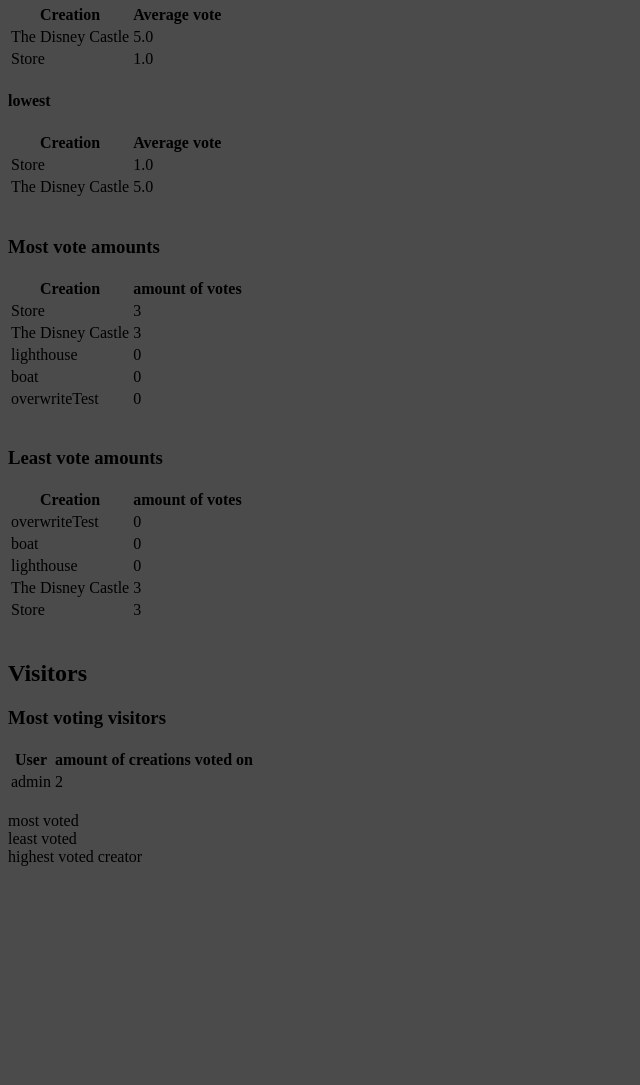
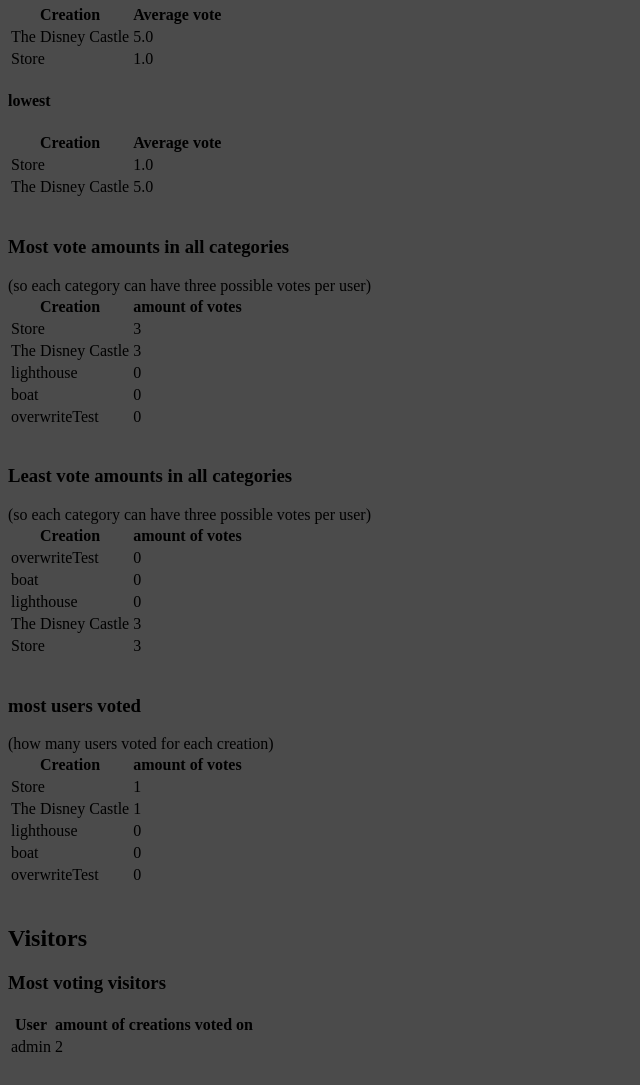
Before and after one commit to Thomas-More-Digital-Innovation/BricksAndMore, a Django app: page /voting/dashboard/stats/ in a window 1280 px wide. Shown: the part 1392-2477 px from the top of the page, without its empty margins (0-640 px from the left). Before the commit the page ends 2258 px from the top, so only its background shows below. Run offline with Django 4.2, Linux system fonts and the light colour scheme; a user stored in the database is signed in; data comes from the database, SQL or seed files in the repository.

Commit message:
added mostUsers query

```diff
--- a/voting/templates/voting/dashboard.html
+++ b/voting/templates/voting/dashboard.html
@@ -4,7 +4,7 @@
 {% include "voting/includes/status.html" %}
 <br>
 <h1>Dashboard</h1>
-<a href="{% url 'voting:stats' %}" >stats</a>
+<a href="{% url 'voting:stats' %}" >Stats</a>
 <br>
 <br>
 <a href="{% url 'voting:allcreations' %}" >All creations</a>
--- a/voting/templates/voting/stats.html
+++ b/voting/templates/voting/stats.html
@@ -118,7 +118,8 @@
 </table>
 
 <br>
-<h3>Most vote amounts</h3>
+<h3>Most vote amounts in all categories</h3>
+(so each category can have three possible votes per user)
 <table>
   <tr>
     <th>Creation</th>
@@ -133,13 +134,30 @@
 </table>
 <br>
 
-<h3>Least vote amounts</h3>
+<h3>Least vote amounts in all categories</h3>
+(so each category can have three possible votes per user)
 <table>
   <tr>
     <th>Creation</th>
     <th>amount of votes</th>
   </tr>
   {% for item in amountOfVotes reversed %}
+  <tr>
+      <td>{{ item }}</td>
+      <td>{{ item.amount }}</td>
+  </tr>
+  {% endfor %}
+</table>
+<br>
+
+<h3>most users voted</h3>
+(how many users voted for each creation)
+<table>
+  <tr>
+    <th>Creation</th>
+    <th>amount of votes</th>
+  </tr>
+  {% for item in mostUsers %}
   <tr>
       <td>{{ item }}</td>
       <td>{{ item.amount }}</td>
@@ -166,8 +184,5 @@
 </table>
 
 <br>
-most voted <br>
-least voted <br>
-highest voted creator <br>
 
 {% endblock %}
--- a/voting/views.py
+++ b/voting/views.py
@@ -1,4 +1,5 @@
 from pickle import FALSE
+from re import A
 from django.contrib import messages
 from django.contrib.auth import authenticate, login, logout
 from django.contrib.auth.decorators import login_required, user_passes_test
@@ -239,15 +240,17 @@ def stats(request):
     # amount of votes per creation
     amountOfVotes = Creation.objects.annotate(
         amount=Count("votinglist__vote")).order_by("-amount")
+    amountOfVotes = subSetOfQuery(amountOfVotes)
 
     # user with most votes
     mostVotes = User.objects.annotate(amount=Count(
         "votinglist__creation__id", distinct=True)).order_by("-amount")
+    mostVotes = subSetOfQuery(mostVotes)
 
-    print(f'mostVotes: {mostVotes[0].amount}')
-
-    # for i in range(len(amountOfVotes)):
-    #     print(f"{amountOfVotes[i]}: {amountOfVotes[i].amount}")
+    # Creation with most users voted on it
+    mostUsers = Creation.objects.annotate(amount=Count(
+        "votinglist__user__id", distinct=True)).order_by("-amount")
+    mostUsers = subSetOfQuery(mostUsers)
 
     return render(request=request, template_name="voting/stats.html", context={
         "avgPerCreationHighest": avgPerCreationHighest,
@@ -259,6 +262,7 @@ def stats(request):
         "highestDeta": highestDeta,
         "lowestDeta": lowestDeta,
         "amountOfVotes": amountOfVotes,
+        "mostUsers": mostUsers,
         "mostVotes": mostVotes,
         "creations": Creation.objects.all()})
 
```
Also changed, not shown: documents/Models_schema.png (added), 1 other file.
